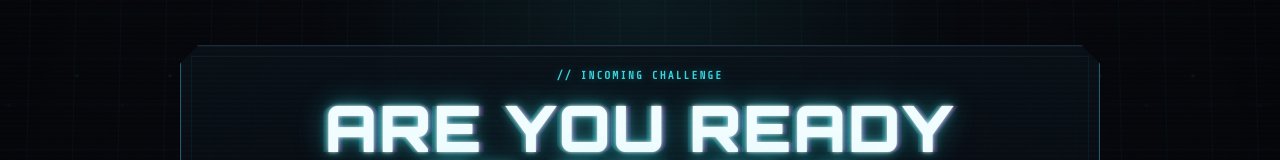
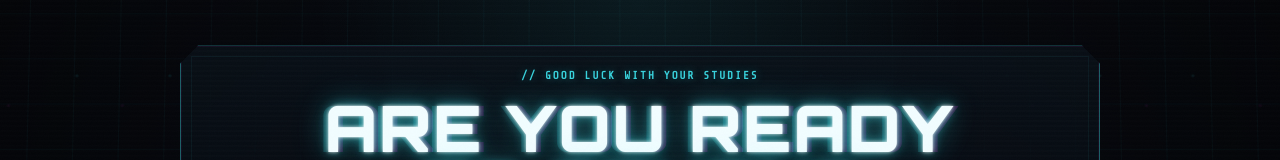
Before and after one commit to dhmeow/accameow, a plain HTML site: page index.html in a window 1280 px wide. Shown: the part 158-318 px from the top of the page. Drawn offline with nearby package versions, Linux system fonts and the light colour scheme.

Commit message:
Update index.html

```diff
--- a/index.html
+++ b/index.html
@@ -57,7 +57,7 @@
     <div class="hud-deco deco-bottom-right">NODE // 0x7A2<br><span>CHANNEL // OPEN</span></div>
 
     <section class="hero-panel hud-frame interactive-panel">
-      <div class="panel-kicker">// INCOMING CHALLENGE</div>
+      <div class="panel-kicker">// GOOD LUCK WITH YOUR STUDIES</div>
       <h1 class="glitch-title xl" data-glitch="ARE YOU READY FOR THE CHALLENGE?">ARE YOU READY TO STUDY?</h1>
       <p class="hero-sub">MADE BY MEOW.</p>
       <div class="signal-line"></div>
```
